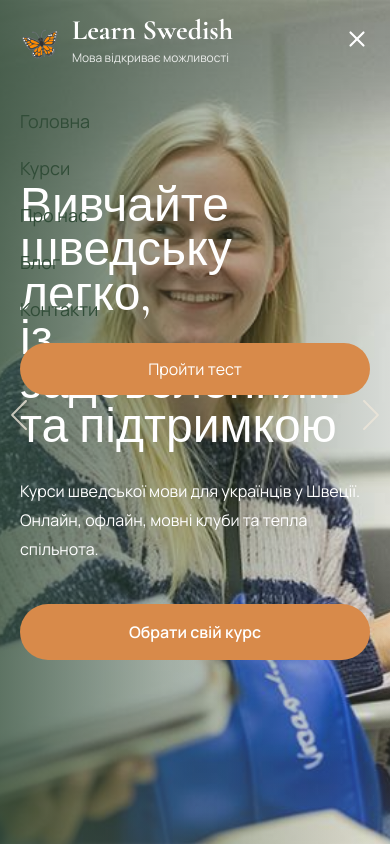
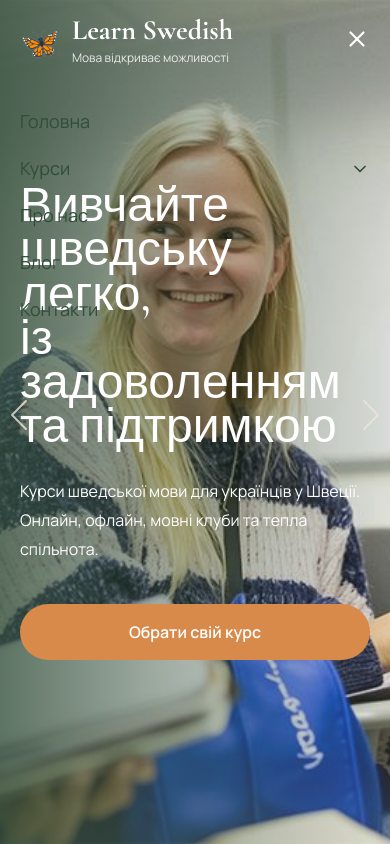
Before and after one commit to LiliiaDud/learn-swedish, a Next.js app: page / in a window 390 px wide. Both pictures are taken after a click on the button "Відкрити меню". Shown: the top 844 px of the page. Built offline with nearby package versions, Linux system fonts and the light colour scheme.

Commit message:
fix: improve mobile navigation

```diff
--- a/src/components/layout/Header.module.scss
+++ b/src/components/layout/Header.module.scss
@@ -4,11 +4,8 @@
   position: fixed;
   top: 0;
   left: 0;
-
   width: 100%;
-
   z-index: 100;
-
   transition: 0.35s ease;
 }
 
@@ -32,7 +29,6 @@
 
 .logo {
   color: inherit;
-
   display: flex;
   align-items: center;
   gap: 12px;
@@ -88,21 +84,66 @@
   display: flex;
   flex-direction: column;
   gap: 20px;
-
   padding: 24px 0;
-
   a {
     font-size: 18px;
     color: $primary;
   }
 }
 
-.mobileButton {
-  background: $accent;
-  color: white;
+.mobileCourses {
+  display: flex;
+  flex-direction: column;
+}
+
+.mobileCoursesTrigger {
+  display: flex;
+  align-items: center;
+  justify-content: space-between;
+  width: 100%;
+  padding: 0;
   border: none;
-  border-radius: 50px;
-  padding: 14px;
+  background: transparent;
+  color: $primary;
+  font-size: 18px;
+  font-family: inherit;
+  text-align: left;
+  cursor: pointer;
+}
+
+.mobileCoursesTrigger svg {
+  flex-shrink: 0;
+  transition: transform 0.25s ease;
+}
+
+.chevronOpen {
+  transform: rotate(180deg);
+}
+
+.mobileCoursesMenu {
+  display: flex;
+  flex-direction: column;
+  gap: 0;
+  margin-top: 12px;
+  margin-left: 10px;
+  padding-left: 18px;
+  border-left: 1px solid $border;
+}
+
+.mobileCoursesMenu a {
+  display: block;
+  padding: 9px 0;
+  color: $text-light;
+  font-size: 15px;
+  line-height: 1.4;
+  transition:
+    color 0.25s ease,
+    padding-left 0.25s ease;
+}
+
+.mobileCoursesMenu a:hover {
+  color: $accent;
+  padding-left: 4px;
 }
 
 /* ---------- Tablet ---------- */
@@ -110,13 +151,10 @@
 @media (min-width: 768px) {
   .cta {
     display: block;
-
     background: $accent;
     color: white;
-
     border: none;
     border-radius: 50px;
-
     padding: 12px 20px;
     cursor: pointer;
   }
@@ -132,7 +170,6 @@
   .nav {
     display: flex;
     gap: 32px;
-
     align-items: center;
 
     a,
@@ -147,10 +184,8 @@
 
   .lang {
     display: block;
-
     border: 1px solid $border;
     background: white;
-
     border-radius: 50%;
     width: 42px;
     height: 42px;
--- a/src/components/layout/Header.tsx
+++ b/src/components/layout/Header.tsx
@@ -10,6 +10,7 @@ import styles from "./Header.module.scss";
 
 export default function Header() {
   const [isOpen, setIsOpen] = useState(false);
+  const [isCoursesOpen, setIsCoursesOpen] = useState(false);
 
   const pathname = usePathname();
   const isHome = pathname === "/";
@@ -27,6 +28,11 @@ export default function Header() {
 
     return () => window.removeEventListener("scroll", handleScroll);
   }, []);
+
+  const closeMobileMenu = () => {
+    setIsOpen(false);
+    setIsCoursesOpen(false);
+  };
 
   return (
     <header
@@ -59,23 +65,91 @@ export default function Header() {
 
             <button
               className={styles.burger}
-              onClick={() => setIsOpen(!isOpen)}
+              onClick={() => setIsOpen((prev) => !prev)}
+              aria-label="Відкрити меню"
             >
               {isOpen ? <X size={26} /> : <Menu size={26} />}
             </button>
           </div>
         </div>
 
-        {/* Mobile menu */}
+        {/* Mobile / Tablet menu */}
         {isOpen && (
           <div className={styles.mobileMenu}>
-            <Link href="/">Головна</Link>
-            <Link href="/courses">Курси</Link>
-            <Link href="/about">Про нас</Link>
-            <Link href="/blog">Блог</Link>
-            <Link href="/contacts">Контакти</Link>
+            <Link href="/" onClick={closeMobileMenu}>
+              Головна
+            </Link>
 
-            <button className={styles.mobileButton}>Пройти тест</button>
+            {/* Courses dropdown */}
+            <div className={styles.mobileCourses}>
+              <button
+                type="button"
+                className={styles.mobileCoursesTrigger}
+                onClick={() => setIsCoursesOpen((prev) => !prev)}
+              >
+                <span>Курси</span>
+
+                <ChevronDown
+                  size={20}
+                  className={isCoursesOpen ? styles.chevronOpen : ""}
+                />
+              </button>
+
+              {isCoursesOpen && (
+                <div className={styles.mobileCoursesMenu}>
+                  <Link href="/courses/adults" onClick={closeMobileMenu}>
+                    Курси для дорослих
+                  </Link>
+
+                  <Link href="/courses/kids" onClick={closeMobileMenu}>
+                    Для дітей та підлітків
+                  </Link>
+
+                  <Link href="/courses/individual" onClick={closeMobileMenu}>
+                    Індивідуальні заняття
+                  </Link>
+
+                  <Link href="/courses/conversation" onClick={closeMobileMenu}>
+                    Розмовні курси
+                  </Link>
+
+                  <Link href="/courses/exam" onClick={closeMobileMenu}>
+                    Підготовка до іспитів
+                  </Link>
+
+                  <Link href="/courses/fika" onClick={closeMobileMenu}>
+                    Fika клуб
+                  </Link>
+
+                  <Link href="/courses/book-club" onClick={closeMobileMenu}>
+                    Bookclub
+                  </Link>
+
+                  <Link
+                    href="/courses/lordagsstudier"
+                    onClick={closeMobileMenu}
+                  >
+                    Lördagsstudier
+                  </Link>
+
+                  <Link href="/courses/test" onClick={closeMobileMenu}>
+                    Тест рівня
+                  </Link>
+                </div>
+              )}
+            </div>
+
+            <Link href="/about" onClick={closeMobileMenu}>
+              Про нас
+            </Link>
+
+            <Link href="/blog" onClick={closeMobileMenu}>
+              Блог
+            </Link>
+
+            <Link href="/contacts" onClick={closeMobileMenu}>
+              Контакти
+            </Link>
           </div>
         )}
       </Container>
```
